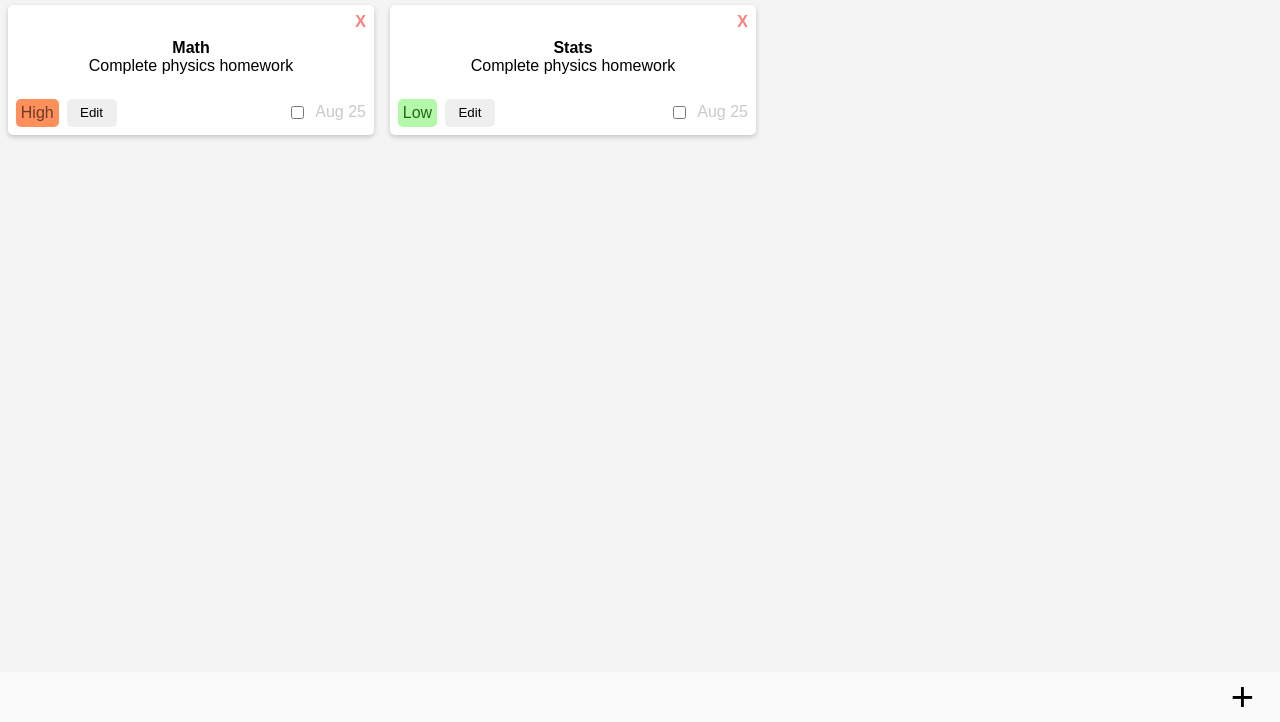
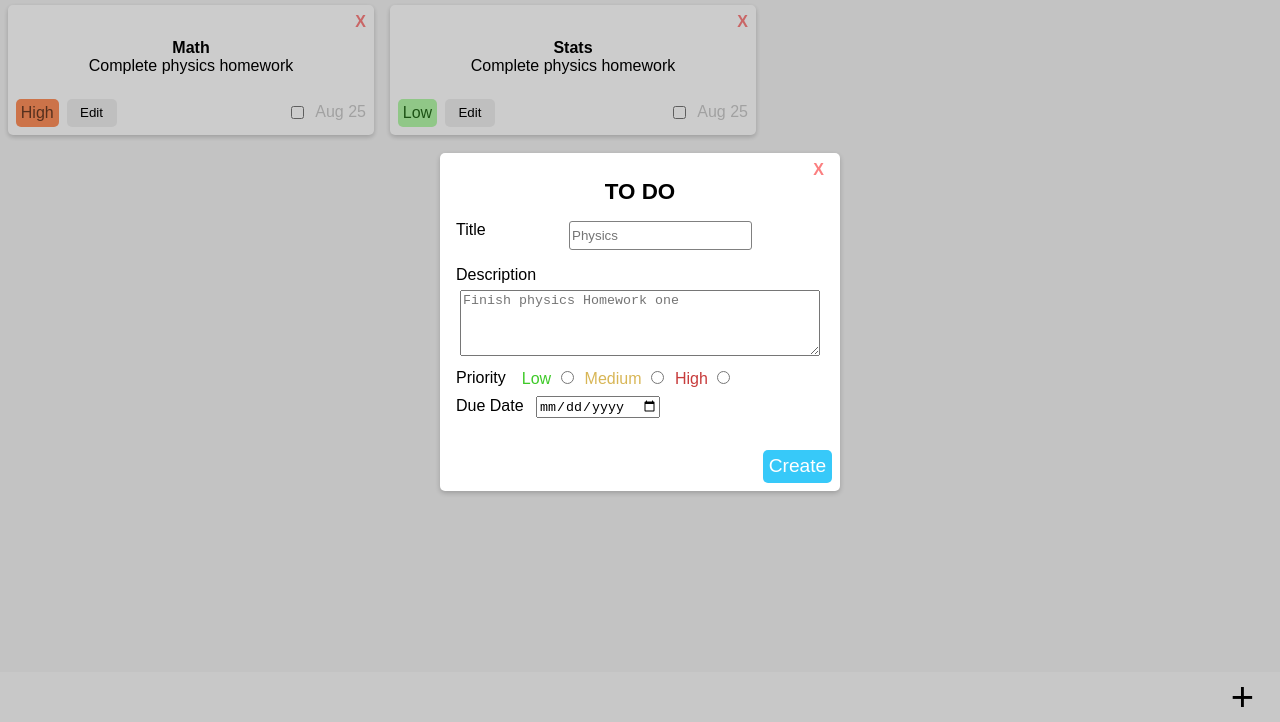
Before and after one commit to RGBreijo/toDoList, a website built with webpack: page dist/index.html in a window 1280 px wide. Shown: the part 78-800 px from the top of the page. Built offline with nearby package versions, Linux system fonts and the light colour scheme.

Commit message:
changes in id

```diff
--- a/dist/index.html
+++ b/dist/index.html
@@ -75,14 +75,14 @@
 
 
 
-<!--
+
 <div class="positionInputContent">
     <div id="todoInputCardContainer">
         <div id="todoInputCardClose">
             <p>X</p>
         </div>
 
-        <form action="">
+        <form id="createToDoCardForm">
             <p id="todoInputCardTitle"> TO DO</p>
 
             <div class="todoInputCardTitleContainer">
@@ -96,7 +96,7 @@
                 </div>
 
                 <div id="descriptionTextAreaContainer">
-                    <textarea name="" id="" cols="50" rows="4" placeholder="Finish physics Homework one"></textarea>
+                    <textarea name="" id="toDoDescription" cols="50" rows="4" placeholder="Finish physics Homework one"></textarea>
                 </div>
             </div>
 
@@ -108,18 +108,18 @@
 
                     <div>
                         <label for="low" id="todoInputCardLow">Low</label>
-                        <input type="radio" class="priorityLevel" name="Priority" id="low">
+                        <input type="radio" class="priorityLevel" name="Priority" id="low" value="low">
                     </div>
 
 
                     <div>
                         <label for="medium" id="todoInputCardMedium">Medium</label>
-                        <input type="radio" class="priorityLevel" name="Priority" id="medium">
+                        <input type="radio" class="priorityLevel" name="Priority" id="medium" value="medium">
                      </div>
 
                      <div>
                         <label for="high" id="todoInputCardHigh">High</label>
-                        <input type="radio" class="priorityLevel" name="Priority" id="high">
+                        <input type="radio" class="priorityLevel" name="Priority" id="high" value="high">
                      </div>
 
                 </div>
@@ -132,12 +132,16 @@
             </div>
 
             <div class="todoInputCardCreate">
-                <button>Create</button>
+                <button id="createToDoBtn">Create</button>
             </div>
         </form>
     </div>
 </div>
- -->
+
+
+
+
+
 
 <!-- <div class="positionInputContent">
     <div id="projectInputContainer">
```
